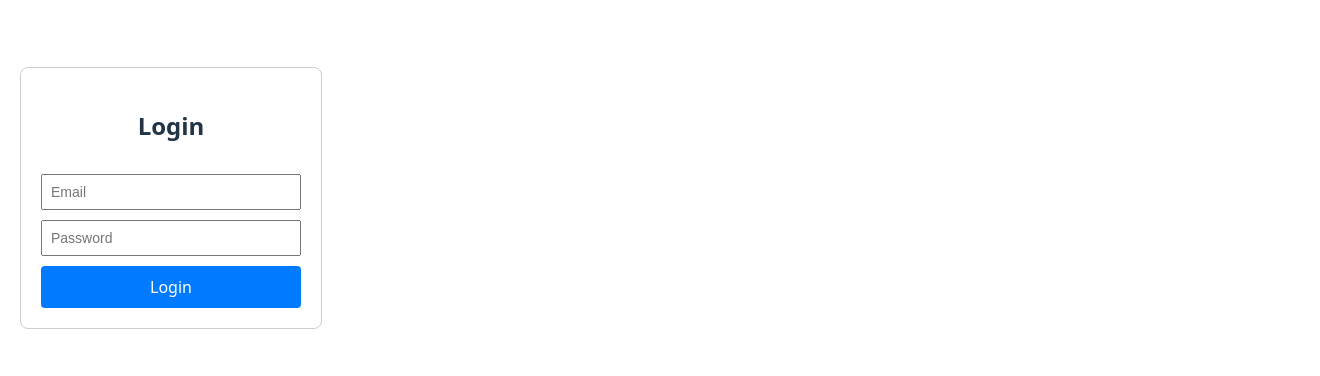
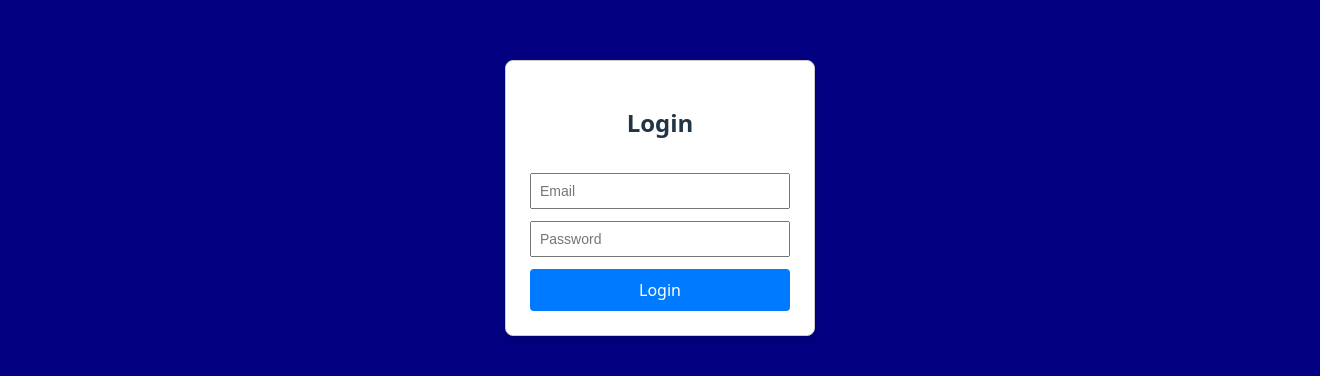
Before and after one commit to madi6116/SpartanDash, a React (Vite) app: page / in a window 1280 px wide. Shown: the part 222-598 px from the top of the page, 1320 px wide, since content can reach past the window. Built offline with nearby package versions, Linux system fonts and the light colour scheme.

Commit message:
Blue background and center login box

```diff
--- a/src/components/Login.jsx
+++ b/src/components/Login.jsx
@@ -18,17 +18,22 @@ export default function Login({ setScreen }) {
       display: 'flex',
       justifyContent: 'center',
       alignItems: 'center',
-      minHeight: '100vh',
-      padding: '20px'
+      height: '100vh',
+      width: '100vw',
+      padding: '20px',
+      backgroundColor: '#030182'  //Background color
     }}>
       <form onSubmit={handleSubmit} style={{
         display: 'flex',
         flexDirection: 'column',
-        gap: '10px',
-        padding: '20px',
+        gap: '12px',
+        padding: '24px',
         border: '1px solid #ccc',
         borderRadius: '8px',
-        minWidth: '260px'
+        minWidth: '260px',
+        backgroundColor: 'white',
+        boxShadow: '0 4px 10px rgba(0,0,0,0.15)'
+
       }}>
         <h2 style={{ textAlign: 'center' }}>Login</h2>
 
```
